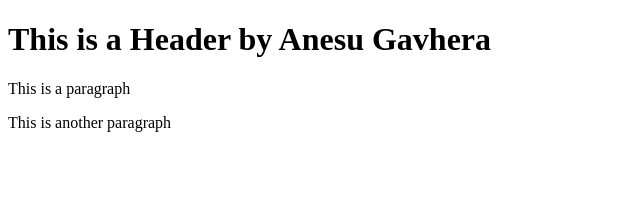
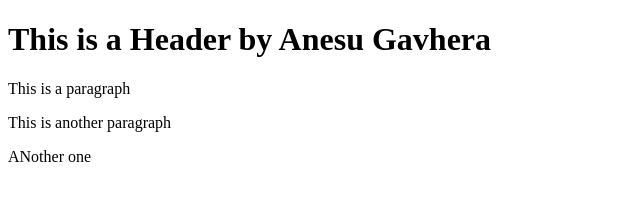
Before and after one commit to agavhe01/git-test, a plain HTML site: page index.html in a window 1280 px wide. Shown: the whole page, without its empty margins (0-640 px from the left). Drawn offline with Linux system fonts and the light colour scheme.

Commit message:
Another One

```diff
--- a/index.html
+++ b/index.html
@@ -4,6 +4,7 @@
         <h1>This is a Header by Anesu Gavhera</h1>
         <p>This is a paragraph</p>
         <p>This is another paragraph</p>
+        <p>ANother one</p>
 
     </body>
 </html>
```
